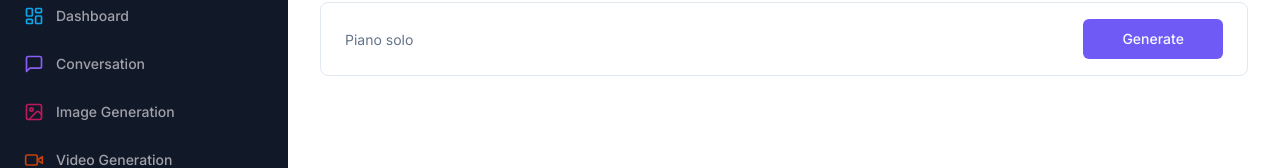
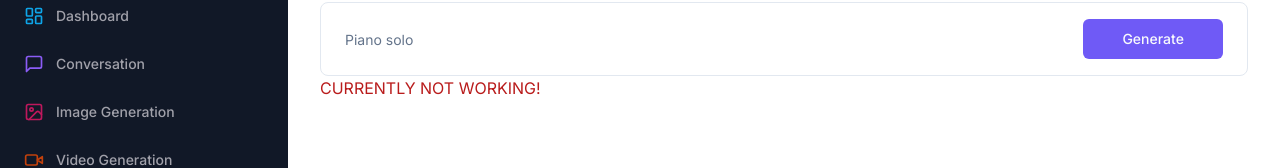
Before and after one commit to Tzah-Hagai/Lumina-AI, a Next.js app: page /music in a window 1280 px wide. Shown: the part 118-286 px from the top of the page. Built offline with nearby package versions, Linux system fonts and the light colour scheme; no server answers.

Commit message:
Initial commit

```diff
--- a/app/(dashboard)/(routes)/music/page.tsx
+++ b/app/(dashboard)/(routes)/music/page.tsx
@@ -90,6 +90,7 @@ const MusicPage = () => {
             </form>
 
           </Form>
+          <p className="text-red-700 uppercase">currently not working!</p>
         </div>
         <div className="space-y-4 mt-4">
           {isLoading && (
--- a/app/(dashboard)/(routes)/video/page.tsx
+++ b/app/(dashboard)/(routes)/video/page.tsx
@@ -92,6 +92,7 @@ const VideoPage = () => {
             </form>
 
           </Form>
+          <p className="text-red-700 uppercase">currently not working!</p>
         </div>
         <div className="space-y-4 mt-4">
           {isLoading && (
```
